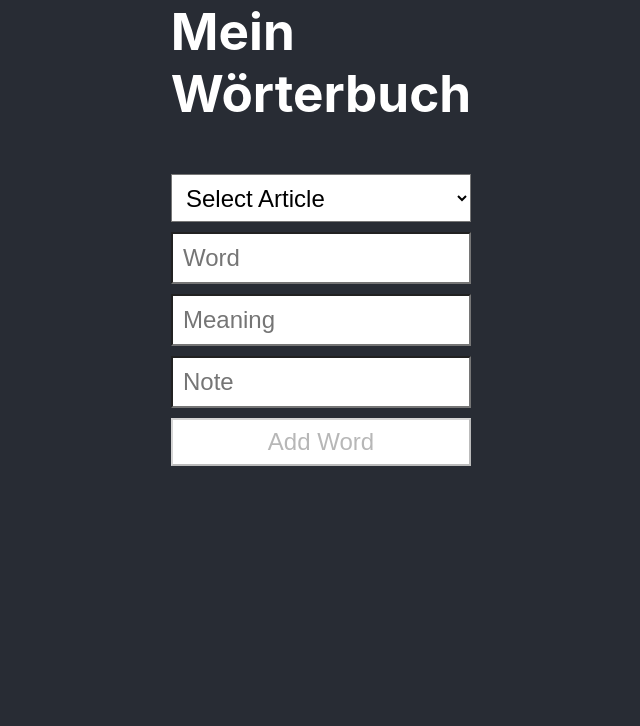
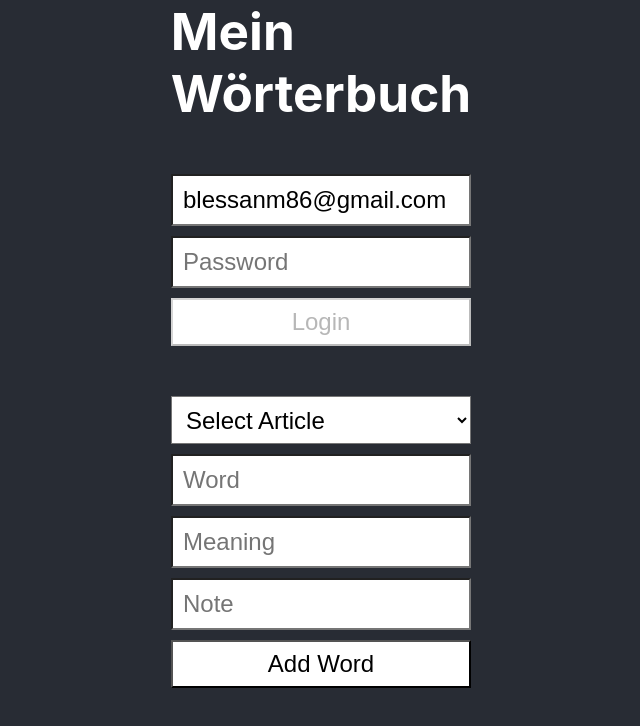
Before and after one commit to blessanm86/mein-woerterbuch, a React (Create React App) app: page / in a window 1280 px wide. Shown: the top 726 px of the page, without its empty margins (319-959 px from the left). Built offline with nearby package versions, Linux system fonts and the light colour scheme.

Commit message:
Created smaller components

```diff
--- a/package.json
+++ b/package.json
@@ -6,6 +6,7 @@
     "@testing-library/jest-dom": "^4.2.4",
     "@testing-library/react": "^9.3.2",
     "@testing-library/user-event": "^7.1.2",
+    "firebase": "^7.6.2",
     "react": "^16.12.0",
     "react-dom": "^16.12.0",
     "react-scripts": "3.3.0"
--- a/src/App.css
+++ b/src/App.css
@@ -24,6 +24,7 @@ h3 {
   font-size: 1.8rem;
 }
 
+.wb-login,
 .wb-add {
   display: grid;
   grid-template-columns: 300px;
--- a/src/App.js
+++ b/src/App.js
@@ -1,45 +1,19 @@
-import React, { useState, useReducer } from "react";
+import React, { useState } from "react";
 import "./App.css";
 
-const INITIAL_STATE = {
-  word: "",
-  article: "",
-  meaning: "",
-  note: "",
-  isDisabled: true
-};
+import Login from "./components/Login";
+import Add from "./components/Add";
+import View from "./components/View";
 
-function shouldDisableButton(values) {
-  return values.some(value => !Boolean(value));
-}
-
-function reducer(state, { type, field, value }, initialState) {
-  if (type === "reset") return INITIAL_STATE;
-
-  const newState = {
-    ...state,
-    [field]: value.toLowerCase()
-  };
-
-  const { article, word, meaning } = newState;
-
-  return {
-    ...newState,
-    isDisabled: shouldDisableButton([article, word, meaning])
-  };
-}
+// import firebase from "firebase/app";
+// import "firebase/auth";
+// import "firebase/firestore";
 
 function App() {
   const [words, setWords] = useState([]);
-  const [state, dispatch] = useReducer(reducer, INITIAL_STATE);
-  const { article, word, meaning, note, isDisabled } = state;
 
-  const onChange = evt =>
-    dispatch({ type: "edit", field: evt.target.name, value: evt.target.value });
-
-  const addWord = () => {
-    setWords([{ ...state }, ...words]);
-    dispatch({ type: "reset" });
+  const addWord = word => {
+    setWords([{ ...word }, ...words]);
   };
 
   return (
@@ -48,46 +22,9 @@ function App() {
         <h1>Mein</h1>
         <h1>Wörterbuch</h1>
       </header>
-      <section className="wb-add">
-        <select name="article" value={article} onChange={onChange}>
-          <option value="">Select Article</option>
-          <option value="der">der</option>
-          <option value="die">die</option>
-          <option value="das">das</option>
-        </select>
-        <input
-          placeholder="Word"
-          name="word"
-          value={word}
-          onChange={onChange}
-        />
-        <input
-          placeholder="Meaning"
-          name="meaning"
-          value={meaning}
-          onChange={onChange}
-        />
-        <input
-          placeholder="Note"
-          name="note"
-          value={note}
-          onChange={onChange}
-        />
-        <button disabled={isDisabled} onClick={addWord}>
-          Add Word
-        </button>
-      </section>
-      <section className="wb-view">
-        {words.map(({ word, article, meaning, note }, index) => (
-          <div className="wb-word" key={index}>
-            <h3>
-              {article} <span className="wb-capitalize">{word}</span>
-            </h3>
-            <div className="wb-meaning wb-capitalize">{meaning}</div>
-            {note && <div className="wb-note">{note}</div>}
-          </div>
-        ))}
-      </section>
+      <Login />
+      <Add onAdd={addWord} />
+      <View words={words} />
     </section>
   );
 }
--- /dev/null
+++ b/src/components/Add.jsx
@@ -0,0 +1,68 @@
+import React, { useReducer } from "react";
+
+const INITIAL_STATE = {
+  word: "",
+  article: "",
+  meaning: "",
+  note: "",
+  isValid: true
+};
+
+function isValid(values) {
+  return !values.some(value => !Boolean(value));
+}
+
+function reducer(state, action) {
+  const { type, field, value } = action;
+
+  if (type === "reset") return INITIAL_STATE;
+
+  const newState = {
+    ...state,
+    [field]: value.toLowerCase()
+  };
+
+  const { article, word, meaning } = newState;
+
+  return {
+    ...newState,
+    isValid: isValid([article, word, meaning])
+  };
+}
+
+function Add({ onAdd }) {
+  const [state, dispatch] = useReducer(reducer, INITIAL_STATE);
+  const { article, word, meaning, note, isValid } = state;
+
+  const onChange = evt =>
+    dispatch({ type: "edit", field: evt.target.name, value: evt.target.value });
+
+  const addWord = () => {
+    onAdd(state);
+    dispatch({ type: "reset" });
+  };
+
+  return (
+    <section className="wb-add">
+      <select name="article" value={article} onChange={onChange}>
+        <option value="">Select Article</option>
+        <option value="der">der</option>
+        <option value="die">die</option>
+        <option value="das">das</option>
+      </select>
+      <input placeholder="Word" name="word" value={word} onChange={onChange} />
+      <input
+        placeholder="Meaning"
+        name="meaning"
+        value={meaning}
+        onChange={onChange}
+      />
+      <input placeholder="Note" name="note" value={note} onChange={onChange} />
+      <button disabled={!isValid} onClick={addWord}>
+        Add Word
+      </button>
+    </section>
+  );
+}
+
+export default Add;
--- /dev/null
+++ b/src/components/Login.jsx
@@ -0,0 +1,59 @@
+import React, { useReducer } from "react";
+
+const INITIAL_STATE = {
+  email: "blessanm86@gmail.com",
+  password: "",
+  isValid: ""
+};
+
+function isValid(values) {
+  return !values.some(value => !Boolean(value));
+}
+
+function reducer(state, action) {
+  const { type, field, value } = action;
+
+  if (type === "reset") return INITIAL_STATE;
+
+  const newState = {
+    ...state,
+    [field]: value
+  };
+
+  const { email, password } = newState;
+
+  return {
+    ...newState,
+    isValid: isValid([email, password])
+  };
+}
+
+function Login() {
+  const [state, dispatch] = useReducer(reducer, INITIAL_STATE);
+  const { email, password, isValid } = state;
+
+  const onChange = evt =>
+    dispatch({ type: "edit", field: evt.target.name, value: evt.target.value });
+
+  return (
+    <section className="wb-login">
+      <input
+        placeholder="Email"
+        name="email"
+        type="email"
+        value={email}
+        onChange={onChange}
+      />
+      <input
+        placeholder="Password"
+        name="password"
+        type="password"
+        value={password}
+        onChange={onChange}
+      />
+      <button disabled={!isValid}>Login</button>
+    </section>
+  );
+}
+
+export default Login;
--- /dev/null
+++ b/src/components/View.jsx
@@ -0,0 +1,19 @@
+import React from "react";
+
+function View({ words }) {
+  return (
+    <section className="wb-view">
+      {words.map(({ word, article, meaning, note }, index) => (
+        <div className="wb-word" key={index}>
+          <h3>
+            {article} <span className="wb-capitalize">{word}</span>
+          </h3>
+          <div className="wb-meaning wb-capitalize">{meaning}</div>
+          {note && <div className="wb-note">{note}</div>}
+        </div>
+      ))}
+    </section>
+  );
+}
+
+export default View;
```
Also changed, not shown: 1 other file (tests, documents, lock files or other folders).
